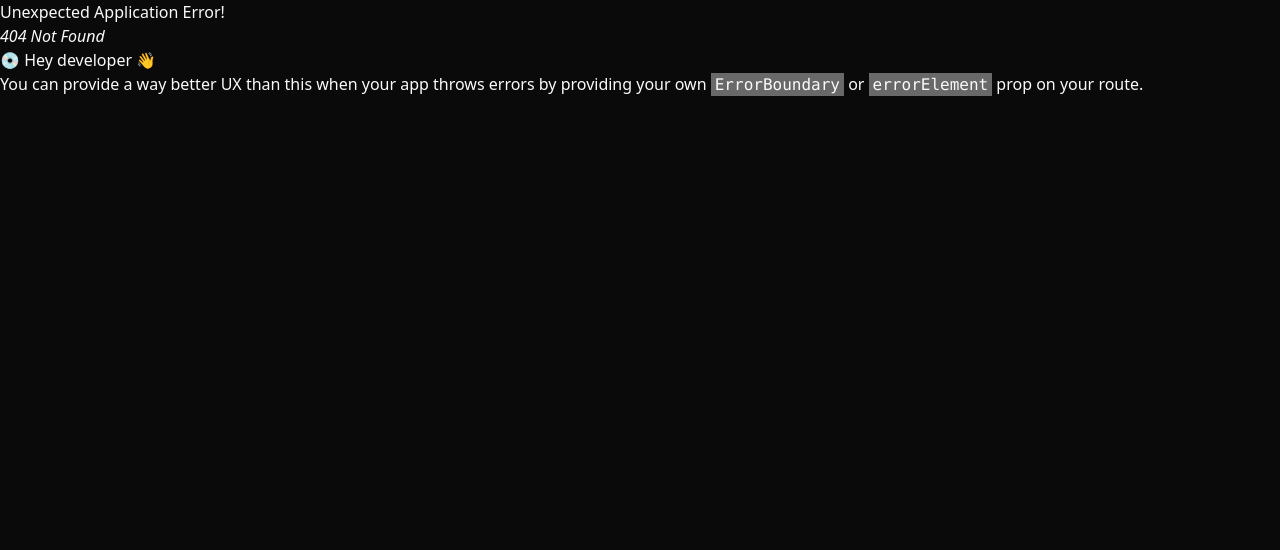
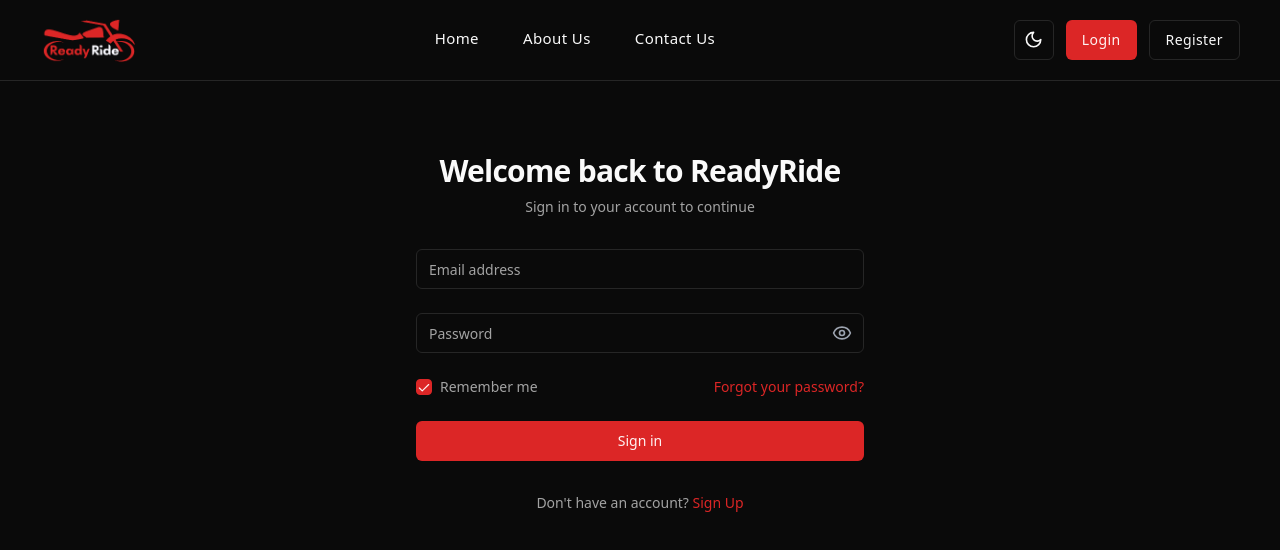
Before and after one commit to md-ali-0/ready-ride-client, a React (Vite) app: page /login in a window 1280 px wide. Before the commit this address had no page. Shown: the top 550 px of the page. Built offline with nearby package versions, Linux system fonts and the light colour scheme.

Commit message:
Login Page Created

```diff
--- /dev/null
+++ b/src/pages/login.tsx
@@ -0,0 +1,168 @@
+import { Button } from "@/components/ui/button";
+import { Checkbox } from "@/components/ui/checkbox";
+import { Input } from "@/components/ui/input";
+import { Label } from "@/components/ui/label";
+import { FC } from "react";
+
+import { Eye, EyeOff } from "lucide-react";
+import { useState } from "react";
+import { SubmitHandler, useForm } from "react-hook-form";
+import { Link } from "react-router-dom";
+
+interface FormValues {
+    email: string;
+    password: string;
+    rememberMe: boolean;
+}
+
+const Login: FC = () => {
+    const {
+        register,
+        handleSubmit,
+        formState: { errors },
+    } = useForm<FormValues>();
+    // const [loginUser, { isSuccess }] = useLoginUserMutation();
+    // const navigate = useNavigate();
+    // const dispatch = useAppDispatch();
+
+    const [showPassword, setShowPassword] = useState(false);
+
+    // useEffect(() => {
+    //     if (isSuccess) {
+    //         toast.success("User Logged In Successfully");
+    //         navigate('/')
+    //     }
+    // }, [isSuccess, navigate]);
+
+    const onSubmit: SubmitHandler<FormValues> = async (data) => {
+        // try {
+        //     const res = await loginUser(data).unwrap();
+        //     const user = verifyToken(res.data.accessToken) as IUser;
+        //     dispatch(setUser({ user: user, token: res.data.accessToken }));
+        // } catch (error) {
+        //     console.log(error);
+        //     toast.error("Something went wrong");
+        // }
+        console.log(data);
+    };
+
+    const togglePasswordVisibility = () => {
+        setShowPassword(!showPassword);
+    };
+
+    return (
+        <div className="flex min-h-[100dvh] flex-col bg-background">
+            <div className="container mx-auto flex flex-col items-center justify-center px-4 py-12 sm:px-6 lg:px-8">
+                <div className="mx-auto w-full max-w-md space-y-8">
+                    <div>
+                        <h2 className="mt-6 text-center text-3xl font-bold tracking-tight text-foreground">
+                            Welcome back to ReadyRide
+                        </h2>
+                        <p className="mt-2 text-center text-sm text-muted-foreground">
+                            Sign in to your account to continue
+                        </p>
+                    </div>
+                    <form
+                        className="space-y-6"
+                        onSubmit={handleSubmit(onSubmit)}
+                    >
+                        <div>
+                            <Label htmlFor="email" className="sr-only">
+                                Email address
+                            </Label>
+                            <Input
+                                id="email"
+                                type="email"
+                                autoComplete="email"
+                                placeholder="Email address"
+                                {...register("email", {
+                                    required: "Email is required",
+                                    pattern: {
+                                        value: /^[a-zA-Z0-9._%+-]+@[a-zA-Z0-9.-]+\.[a-zA-Z]{2,4}$/,
+                                        message: "Invalid email address",
+                                    },
+                                })}
+                            />
+                            {errors.email && (
+                                <p className="text-red-500 text-sm mt-1">
+                                    {errors.email.message}
+                                </p>
+                            )}
+                        </div>
+                        <div className="relative">
+                            <Label htmlFor="password" className="sr-only">
+                                Password
+                            </Label>
+                            <Input
+                                id="password"
+                                type={showPassword ? "text" : "password"}
+                                autoComplete="current-password"
+                                placeholder="Password"
+                                {...register("password", {
+                                    required: "Password is required",
+                                })}
+                            />
+
+                            <div
+                                className="absolute inset-y-0 right-0 pr-3 flex items-center cursor-pointer"
+                                onClick={togglePasswordVisibility}
+                            >
+                                {showPassword ? (
+                                    <EyeOff className="size-5 text-gray-400" />
+                                ) : (
+                                    <Eye className="size-5 text-gray-400" />
+                                )}
+                            </div>
+                            {errors.password && (
+                                <p className="text-red-500 text-sm mt-1">
+                                    {errors.password.message}
+                                </p>
+                            )}
+                        </div>
+                        <div className="flex items-center justify-between">
+                            <div className="flex items-center">
+                                <Checkbox
+                                    id="remember-me"
+                                    defaultChecked={true}
+                                    {...register("rememberMe")}
+                                />
+                                <Label
+                                    htmlFor="remember-me"
+                                    className="ml-2 block text-sm text-muted-foreground"
+                                >
+                                    Remember me
+                                </Label>
+                            </div>
+                            <div className="text-sm">
+                                <Link
+                                    to="#"
+                                    className="font-medium text-primary hover:text-primary/80"
+                                >
+                                    Forgot your password?
+                                </Link>
+                            </div>
+                        </div>
+                        <div>
+                            <Button type="submit" className="w-full">
+                                Sign in
+                            </Button>
+                        </div>
+                    </form>
+                    <div className="text-center mt-4">
+                        <p className="text-sm text-muted-foreground">
+                            Don&apos;t have an account?{" "}
+                            <a
+                                href="/register"
+                                className="font-medium text-primary hover:text-primary/80"
+                            >
+                                Sign Up
+                            </a>
+                        </p>
+                    </div>
+                </div>
+            </div>
+        </div>
+    );
+};
+
+export default Login;
```
Also changed, not shown: src/routes/router.tsx (+10 -0 lines).
